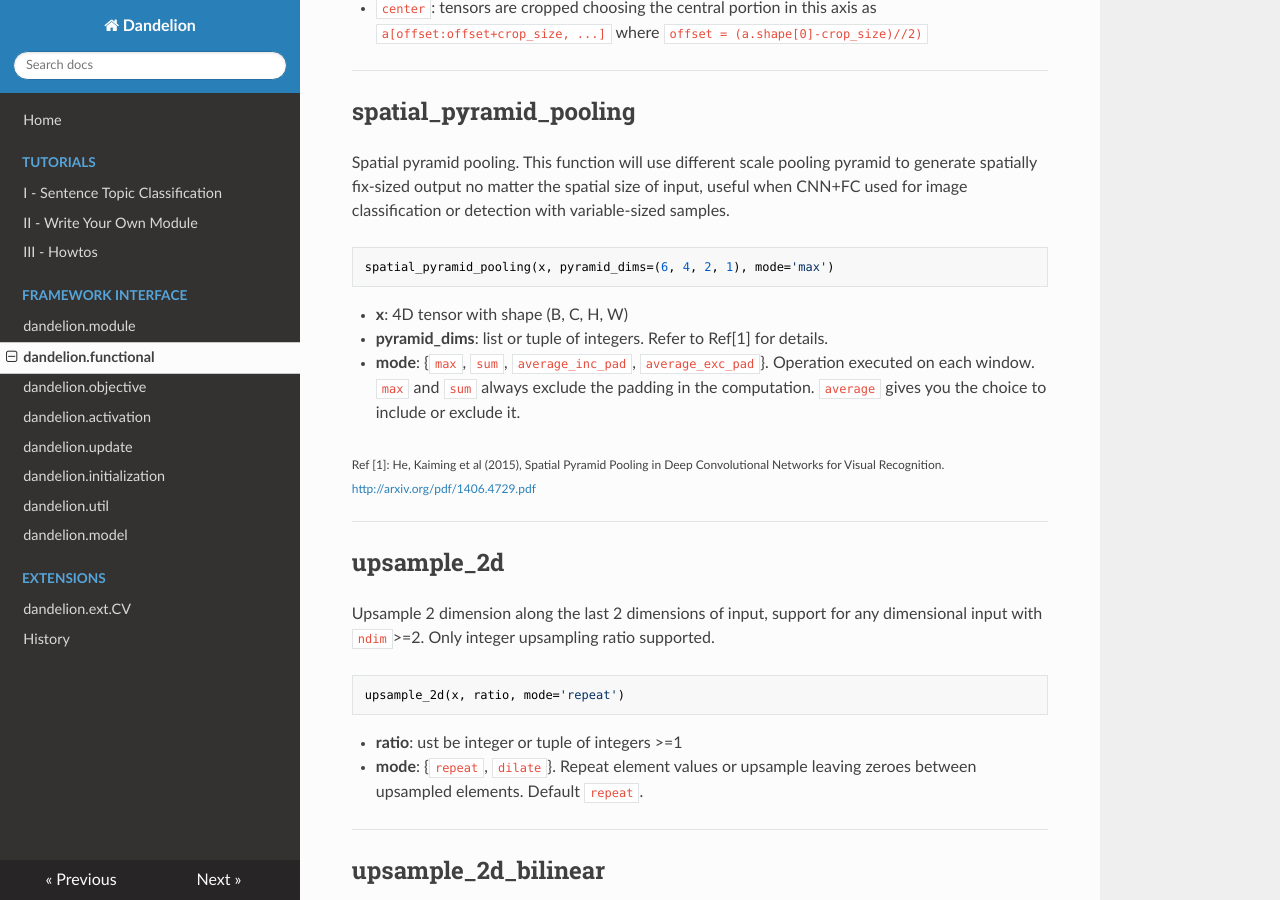
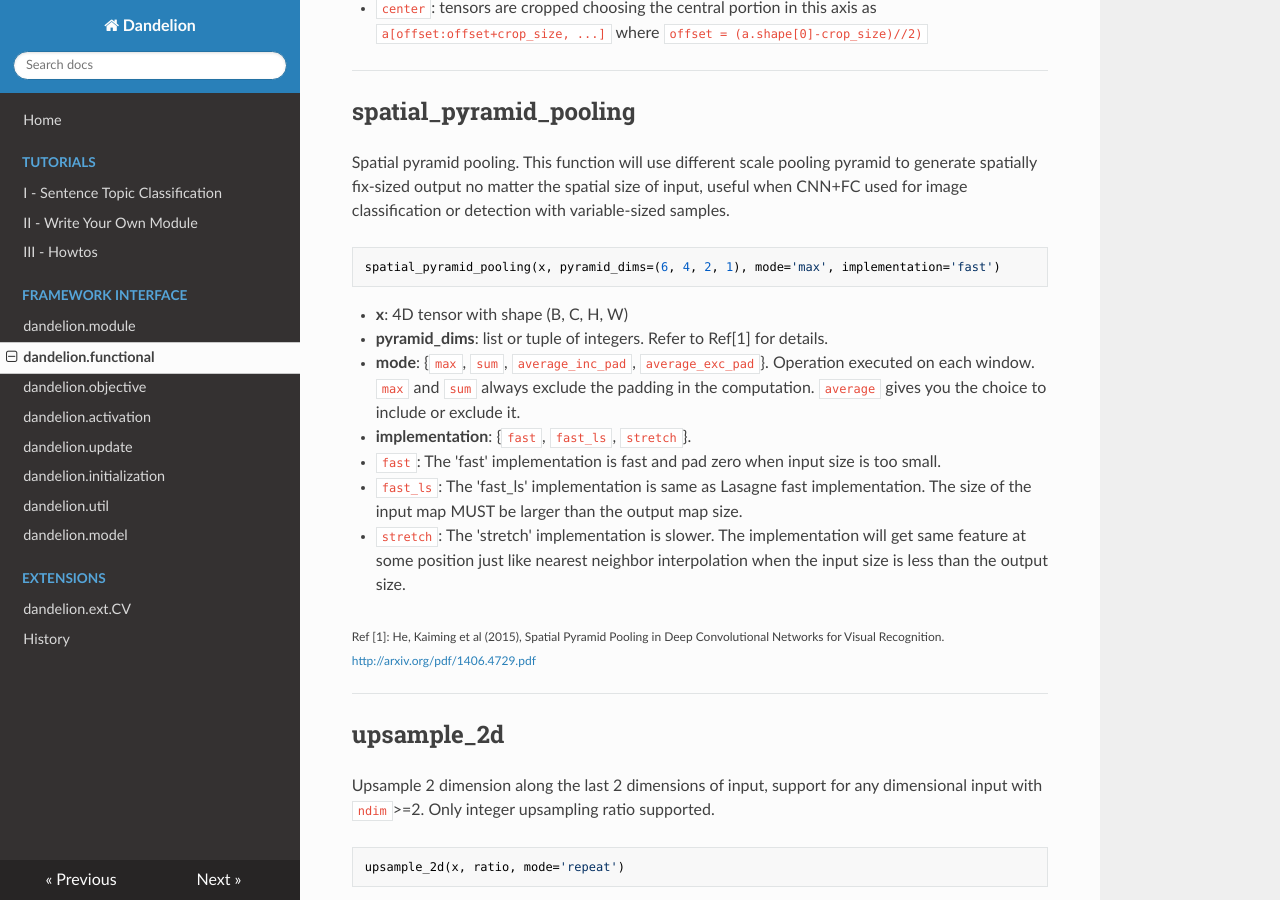
Before and after one commit to david-leon/Dandelion, an MkDocs documentation site: the page built from docs/dandelion_functional.md, in a window 1280 px wide and 900 px high, scrolled down 1844 px. Built offline with MkDocs 1.6.1, drawn with Linux system fonts in a browser that asks for light colours; nearby versions of some CDN libraries; old or Windows-style settings are respelled for this version of MkDocs.

Commit message:
spp doc and code comment improvement

````diff
--- a/docs/dandelion_functional.md
+++ b/docs/dandelion_functional.md
@@ -51,11 +51,16 @@ _______________________________________________________________________
 ## spatial_pyramid_pooling
 Spatial pyramid pooling. This function will use different scale pooling pyramid to generate spatially fix-sized output no matter the spatial size of input, useful when CNN+FC used for image classification or detection with variable-sized samples.
 ```python
-spatial_pyramid_pooling(x, pyramid_dims=(6, 4, 2, 1), mode='max')
+spatial_pyramid_pooling(x, pyramid_dims=(6, 4, 2, 1), mode='max', implementation='fast')
 ```
 * **x**: 4D tensor with shape (B, C, H, W)
 * **pyramid_dims**: list or tuple of integers. Refer to Ref[1] for details.
 * **mode**: {`max`, `sum`, `average_inc_pad`, `average_exc_pad`}. Operation executed on each window. `max` and `sum` always exclude the padding in the computation. `average` gives you the choice to include or exclude it.
+* **implementation**: {`fast`, `fast_ls`, `stretch`}.
+  * `fast`: The 'fast' implementation is fast and pad zero when input size is too small.
+  * `fast_ls`: The 'fast_ls' implementation is same as Lasagne fast implementation. The size of the input map MUST be larger than the output map size.
+  * `stretch`: The 'stretch' implementation is slower. The implementation will get same feature at some position just like nearest neighbor interpolation when the input size is less than the output size.
+
 
 <sub>Ref [1]: He, Kaiming et al (2015), Spatial Pyramid Pooling in Deep Convolutional Networks for Visual Recognition. [http://arxiv.org/pdf/1406.4729.pdf](http://arxiv.org/pdf/1406.4729.pdf)</sub>
 
````
Also changed, not shown: 1 other file.
